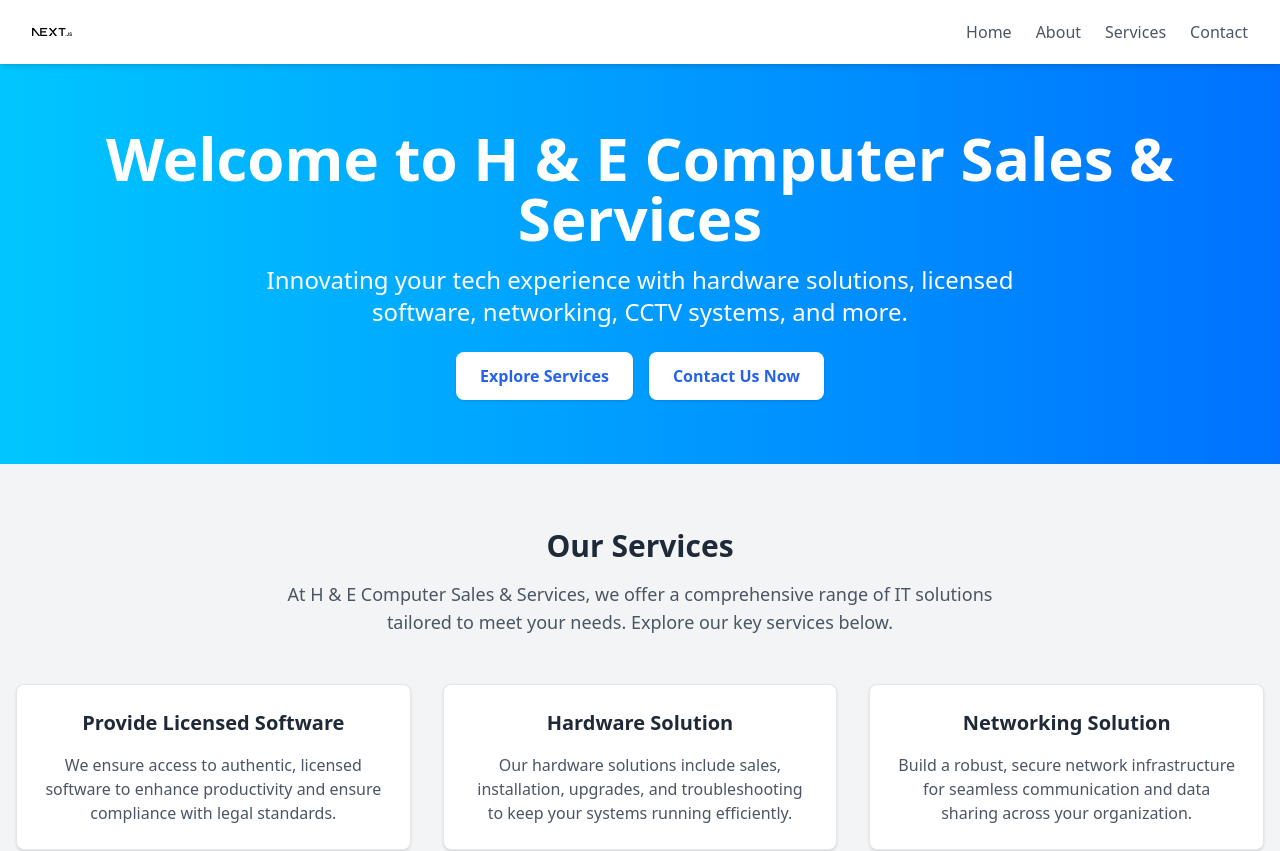
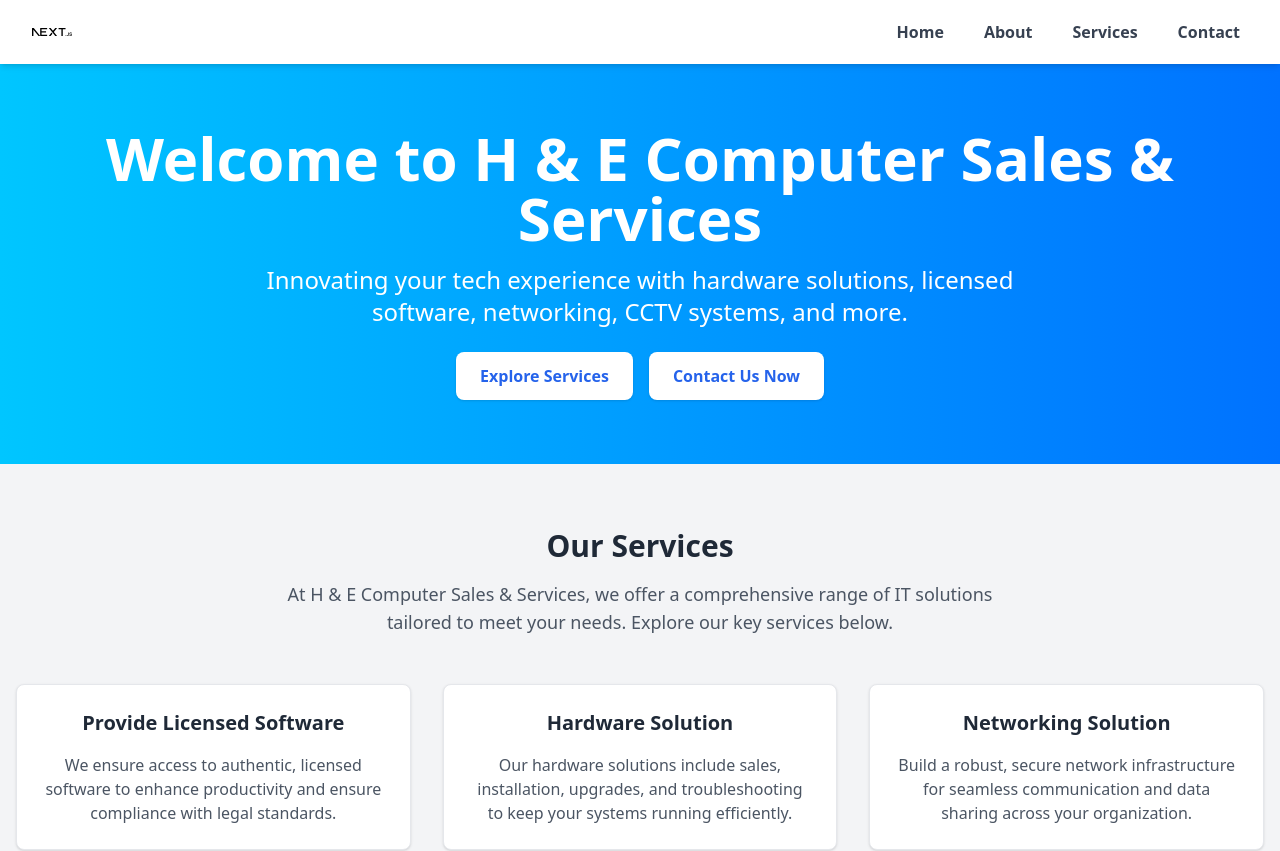
Before and after one commit to Krunal2206/ClientBusinessWebsite, a Next.js app: page / in a window 1280 px wide. Shown: the top 851 px of the page. Built offline with nearby package versions, Linux system fonts and the light colour scheme.

Commit message:
Refactor navigation components to use dynamic menu items and improve styling

```diff
--- a/components/Navigation/HamburgerMenu.js
+++ b/components/Navigation/HamburgerMenu.js
@@ -3,7 +3,9 @@
 import { useState } from "react";
 import Link from "next/link";
 
-export default function HamburgerMenu() {
+
+
+export default function HamburgerMenu({menuItems}) {
   const [isOpen, setIsOpen] = useState(false);
 
   return (
@@ -33,42 +35,17 @@ export default function HamburgerMenu() {
       {isOpen && (
         <div className="absolute top-16 left-0 w-full bg-white shadow-lg">
           <ul className="flex flex-col space-y-4 p-4">
-            <li>
-              <Link
-                href="/"
-                className="block text-gray-600 hover:text-blue-500 font-medium"
-                onClick={() => setIsOpen(false)}
-              >
-                Home
-              </Link>
-            </li>
-            <li>
-              <Link
-                href="/about"
-                className="block text-gray-600 hover:text-blue-500 font-medium"
-                onClick={() => setIsOpen(false)}
-              >
-                About
-              </Link>
-            </li>
-            <li>
-              <Link
-                href="/services"
-                className="block text-gray-600 hover:text-blue-500 font-medium"
-                onClick={() => setIsOpen(false)}
-              >
-                Services
-              </Link>
-            </li>
-            <li>
-              <Link
-                href="/contact"
-                className="block text-gray-600 hover:text-blue-500 font-medium"
-                onClick={() => setIsOpen(false)}
-              >
-                Contact
-              </Link>
-            </li>
+            {menuItems.map(({ label, href }) => (
+              <li key={href}>
+                <Link
+                  href={href}
+                  className="block text-gray-700 hover:text-white hover:bg-[#00c6ff] font-semibold text-lg p-1 pl-2 rounded-lg"
+                  onClick={() => setIsOpen(false)}
+                >
+                  {label}
+                </Link>
+              </li>
+            ))}
           </ul>
         </div>
       )}
--- a/components/Navigation/NavLink.js
+++ b/components/Navigation/NavLink.js
@@ -1,12 +1,16 @@
+import { memo } from "react";
 import Link from "next/link";
 
-export default function NavLink({ href, children }) {
+const NavLink = memo(function NavLink({ href, children }) {
   return (
     <Link
       href={href}
-      className="text-gray-600 hover:text-blue-500 font-medium transition duration-300"
+      className="text-gray-700 hover:text-white hover:bg-[#00c6ff] p-2 rounded-lg font-semibold text-base transition duration-300"
+      role="menuitem"
     >
       {children}
     </Link>
   );
-}
+});
+
+export default NavLink;
--- a/components/Navigation/Navbar.js
+++ b/components/Navigation/Navbar.js
@@ -1,15 +1,20 @@
-"use client";
+// components/Navbar/Navbar.jsx
+import Link from "next/link";
+import Image from "next/image";
+import NavLink from "./NavLink";
+import HamburgerMenu from "./HamburgerMenu";
 
-import Link from "next/link";
-import NavLink from "./NavLink";
-import Image from "next/image";
-import HamburgerMenu from "./HamburgerMenu";
+const menuItems = [
+  { label: "Home", href: "/" },
+  { label: "About", href: "/about" },
+  { label: "Services", href: "/services" },
+  { label: "Contact", href: "/contact" },
+];
 
 export default function Navbar() {
   return (
-    <nav className="fixed top-0 left-0 w-full bg-white shadow-md z-50">
+    <nav className="fixed top-0 left-0 w-full bg-white/70 backdrop-blur-md shadow-md z-50" role="navigation" aria-label="Main navigation">
       <div className="max-w-7xl mx-auto px-4 sm:px-6 lg:px-8 flex justify-between items-center h-16">
-        {/* Logo */}
         {/* Logo */}
         <div className="flex items-center">
           <Link href="/">
@@ -26,15 +31,14 @@ export default function Navbar() {
 
         {/* Links */}
         <div className="hidden md:flex space-x-6">
-          <NavLink href="/">Home</NavLink>
-          <NavLink href="/about">About</NavLink>
-          <NavLink href="/services">Services</NavLink>
-          <NavLink href="/contact">Contact</NavLink>
+          {menuItems.map(({ label, href }) => (
+            <NavLink key={href} href={href}>{label}</NavLink>
+          ))}
         </div>
 
         {/* Hamburger Menu */}
         <div className="md:hidden">
-          <HamburgerMenu />
+          <HamburgerMenu menuItems={menuItems} />
         </div>
       </div>
     </nav>
```
